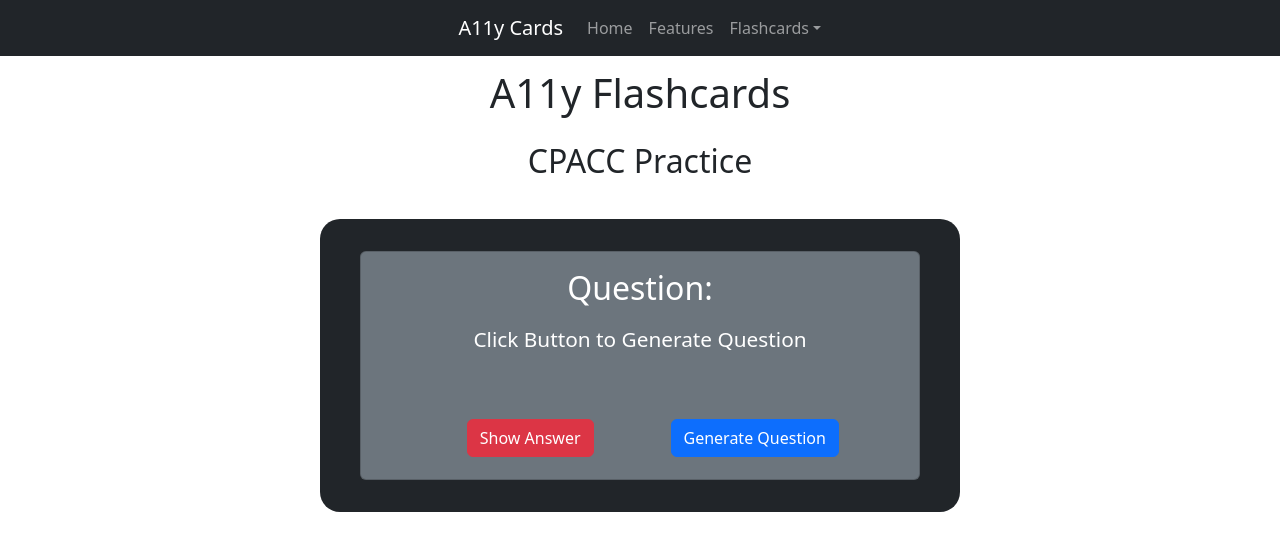
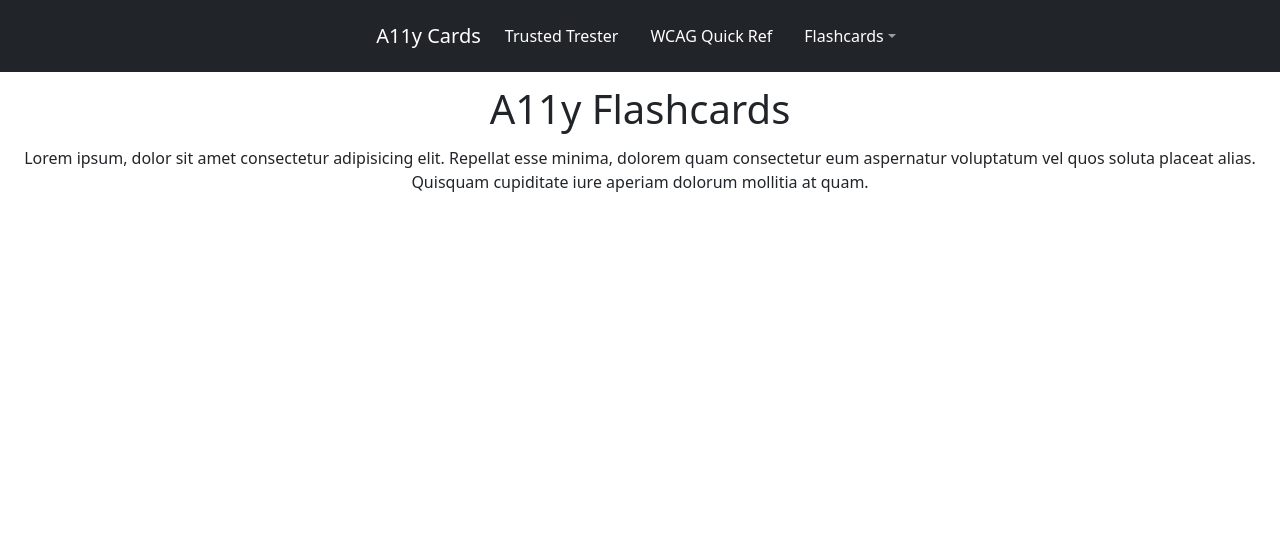
Before and after one commit to justin-aquino/cpacc-flashcards, a React (Create React App) app: page / in a window 1280 px wide. Shown: the top 550 px of the page. Built offline with nearby package versions, Linux system fonts and the light colour scheme.

Commit message:
added Home Component

```diff
--- a/package.json
+++ b/package.json
@@ -10,6 +10,8 @@
     "react": "^18.2.0",
     "react-bootstrap": "^2.7.0",
     "react-dom": "^18.2.0",
+    "react-router": "^6.5.0",
+    "react-router-dom": "^6.5.0",
     "react-scripts": "5.0.1",
     "web-vitals": "^2.1.4"
   },
--- a/src/App.css
+++ b/src/App.css
@@ -7,6 +7,9 @@ h1 {
   margin: 1%;
 }
 
+#drop-text {
+  color: white !important;
+}
 
 .App-logo {
   height: 40vmin;
--- a/src/App.jsx
+++ b/src/App.jsx
@@ -4,6 +4,8 @@ import {Navbar, Nav, NavDropdown, Offcanvas} from "react-bootstrap"
 import { useState } from 'react';
 import cpacc from "./utils/cards-api-v1"
 import CardList from './Components/CardList';
+import { Routes, Route } from 'react-router';
+import Home from './Components/Home';
 
 function App() {
 
@@ -18,13 +20,21 @@ function App() {
       <Navbar bg="dark" variant="dark">
         <div className='m-auto'>
             <Nav>
-              <Navbar.Brand className='a11y-nav' href="#home">A11y Cards</Navbar.Brand>
-              <Nav.Link href="#home">Home</Nav.Link>
-              <Nav.Link href="#features">Features</Nav.Link>
-              <NavDropdown title="Flashcards" id="collasible-nav-dropdown">
-              <NavDropdown.Item href="#action/3.1">CPACC Cards</NavDropdown.Item>
+              <Navbar.Brand className='a11y-nav text-white m-2' href="/">A11y Cards</Navbar.Brand>
+              <Nav.Link href="https://www.dhs.gov/trusted-tester" className='text-white m-2'>Trusted Trester</Nav.Link>
+              <Nav.Link href="https://www.w3.org/WAI/WCAG21/quickref/" className='text-white m-2'>WCAG Quick Ref</Nav.Link>
+              <NavDropdown
+                id="collasible-nav-dropdown"
+                className='m-2'
+                title={
+                        <span className="text-white my-auto ">
+                          Flashcards
+                        </span>
+                      }
+              >
+              <NavDropdown.Item href="/flashcards/cpacc" >CPACC Cards</NavDropdown.Item>
               <NavDropdown.Item href="#action/3.2">
-                Another action
+                Trusted Tester
               </NavDropdown.Item>
               <NavDropdown.Item href="#action/3.3">Something</NavDropdown.Item>
               <NavDropdown.Divider />
@@ -36,8 +46,13 @@ function App() {
         </div>
 
       </Navbar>
-        <h1>A11y Flashcards</h1>
-        <CardList cards={cards} setCards={setCards} />
+
+        <Routes>
+          <Route path='/' element={<Home />} />
+          <Route path="/flashcards/cpacc" element={<CardList cards={cards} setCards={setCards} />} />
+
+        </Routes>
+
       </main>
     </div>
     </>
--- /dev/null
+++ b/src/Components/Home.jsx
@@ -0,0 +1,12 @@
+import React from 'react'
+
+const Home = () => {
+  return (
+    <div>
+        <h1>A11y Flashcards</h1>
+        <p>Lorem ipsum, dolor sit amet consectetur adipisicing elit. Repellat esse minima, dolorem quam consectetur eum aspernatur voluptatum vel quos soluta placeat alias. Quisquam cupiditate iure aperiam dolorum mollitia at quam.</p>
+    </div>
+  )
+}
+
+export default Home
--- a/src/index.js
+++ b/src/index.js
@@ -3,11 +3,14 @@ import ReactDOM from 'react-dom/client';
 import './index.css';
 import App from './App';
 import reportWebVitals from './reportWebVitals';
+import { BrowserRouter as Router } from 'react-router-dom';
 
 const root = ReactDOM.createRoot(document.getElementById('root'));
 root.render(
   <React.StrictMode>
-    <App />
+    <Router>
+      <App />
+    </Router>
   </React.StrictMode>
 );
 
```
Also changed, not shown: 1 other file (tests, documents, lock files or other folders).
